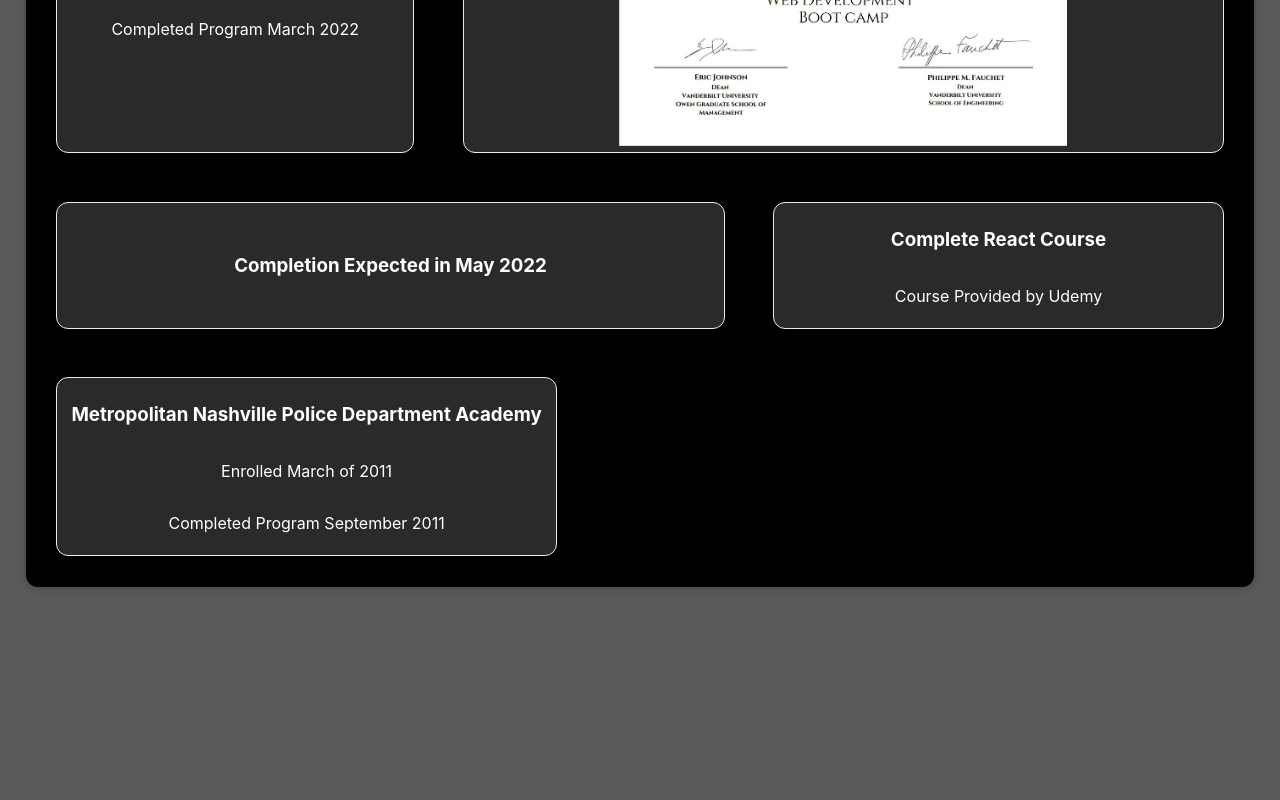
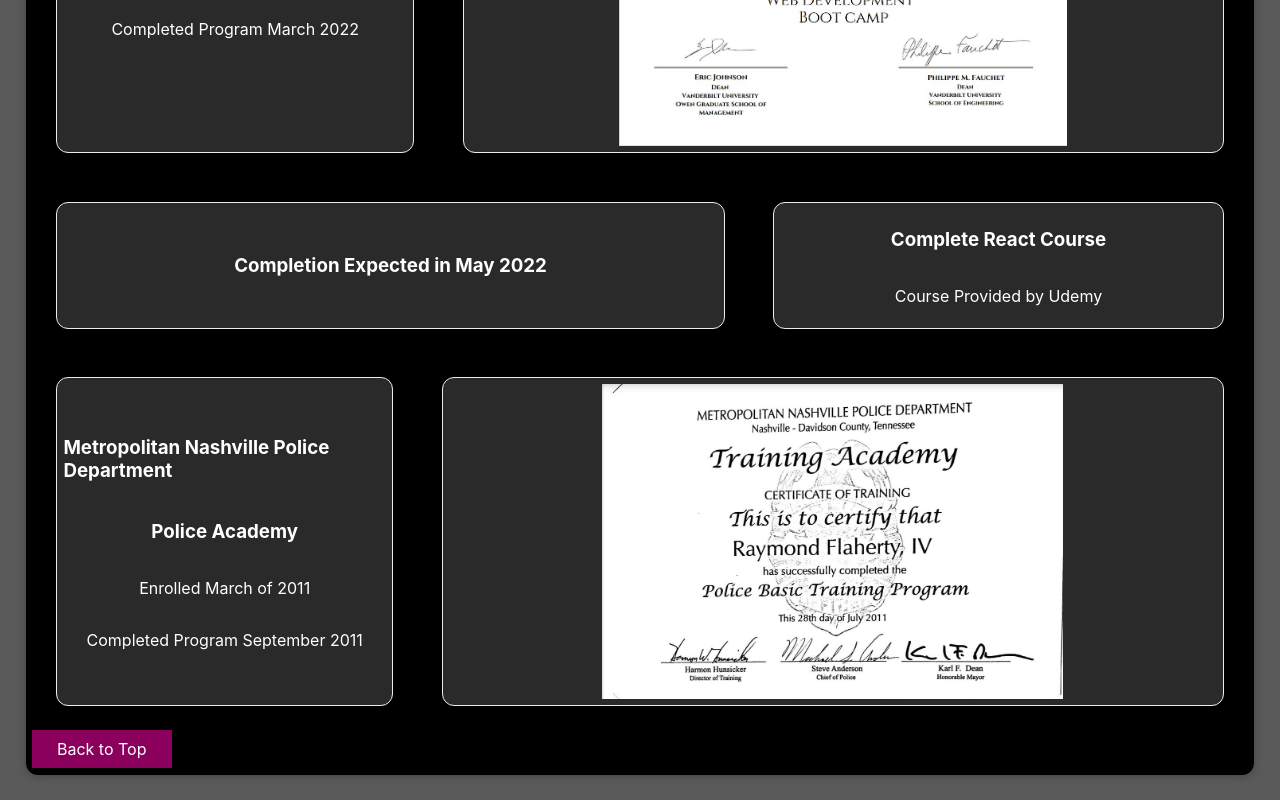
Before and after one commit to RayFlaherty/working-resume-react, a React (Create React App) app: page / in a window 1280 px wide. Shown: the part 1428-2228 px from the top of the page. Before the commit the page ends 2040 px from the top, so only its background shows below. Built offline with nearby package versions, Linux system fonts and the light colour scheme.

Commit message:
adding button

```diff
--- a/src/Components/Elements/AboutMe/AboutMe.js
+++ b/src/Components/Elements/AboutMe/AboutMe.js
@@ -1,5 +1,5 @@
 import React from "react";
-import Card from "../../UI/Card";
+import Card from "../../UI/Card/Card";
 import "./AboutMe.css"
 
 const AboutMe = () => {
--- a/src/Components/Elements/Education/Education.js
+++ b/src/Components/Elements/Education/Education.js
@@ -1,7 +1,9 @@
 import React from "react";
-import Card from "../../UI/Card";
+import Card from "../../UI/Card/Card";
 import "./Education.css";
 import VandyCert from "../../../Assets/Certificates/Vandy_Cert.JPG";
+import PostCert from "../../../Assets/Certificates/Post_Cert.JPG";
+import Button from "../../UI/Button/Button";
 const Education = () => {
   return (
     <Card>
@@ -15,7 +17,11 @@ const Education = () => {
               <p> Completed Program March 2022</p>
             </Card>
             <Card className="certStyle">
-              <img src={VandyCert} className="largeCertStyleWidth"></img>
+              <img
+                src={VandyCert}
+                className="largeCertStyleWidth"
+                alt="Vanderbilt Certificate of Completion"
+              ></img>
             </Card>
           </div>
           <div className="certDisplay">
@@ -23,17 +29,26 @@ const Education = () => {
               <h3>Completion Expected in May 2022</h3>
             </Card>
             <Card className="certStyle certStyle smallCertStyleWidth">
-                <h3>Complete React Course</h3>
-                <p> Course Provided by Udemy </p>
+              <h3>Complete React Course</h3>
+              <p> Course Provided by Udemy </p>
             </Card>
           </div>
           <div className="certDisplay">
-          <Card className="certStyle smallCertStyleWidth">
-              <h3>Metropolitan Nashville Police Department Academy</h3>
+            <Card className="certStyle smallCertStyleWidth">
+              <h3>Metropolitan Nashville Police Department</h3>
+              <h3>Police Academy</h3>
               <p> Enrolled March of 2011</p>
               <p> Completed Program September 2011</p>
             </Card>
+            <Card className="certStyle">
+              <img
+                src={PostCert}
+                className="largeCertStyleWidth"
+                alt="Police Academy Post Certification"
+              ></img>
+            </Card>
           </div>
+          <Button />
         </div>
       </div>
     </Card>
--- a/src/Components/Elements/Gallery/Gallery.js
+++ b/src/Components/Elements/Gallery/Gallery.js
@@ -1,4 +1,4 @@
-import Card from "../../UI/Card";
+import Card from "../../UI/Card/Card";
 import "./Gallery.css";
 import photo from "../../../Assets/Images/Headshot.JPG"
 
--- /dev/null
+++ b/src/Components/UI/Button/Button.js
@@ -0,0 +1,8 @@
+import React from "react";
+import styles from "./Button.module.css";
+
+const Button = () => {
+  return <button className={styles.button}> Back to Top </button>;
+};
+
+export default Button;
--- /dev/null
+++ b/src/Components/UI/Button/Button.module.css
@@ -0,0 +1,28 @@
+.button {
+    width: 100%;
+    font: inherit;
+    padding: 0.5rem 1.5rem;
+    border: 1px solid #8b005d;
+    color: white;
+    background: #8b005d;
+    box-shadow: 0 0 4px rgba(0, 0, 0, 0.26);
+    cursor: pointer;
+    justify-content: center;
+}
+
+  .button:focus {
+    outline: none;
+  }
+
+  .button:hover,
+  .button:active {
+    background: #ac0e77;
+    border-color: #ac0e77;
+    box-shadow: 0 0 8px rgba(0, 0, 0, 0.26);
+  }
+
+  @media (min-width: 768px) {
+    .button {
+      width: auto;
+    }
+  }
```
Also changed, not shown: src/Assets/Certificates/Post_Cert.JPG (added), src/Components/UI/Card/Card.css (renamed from src/Components/UI/Card.css), src/Components/UI/Card/Card.js (renamed from src/Components/UI/Card.js), 1 other file (tests, documents, lock files or other folders).
